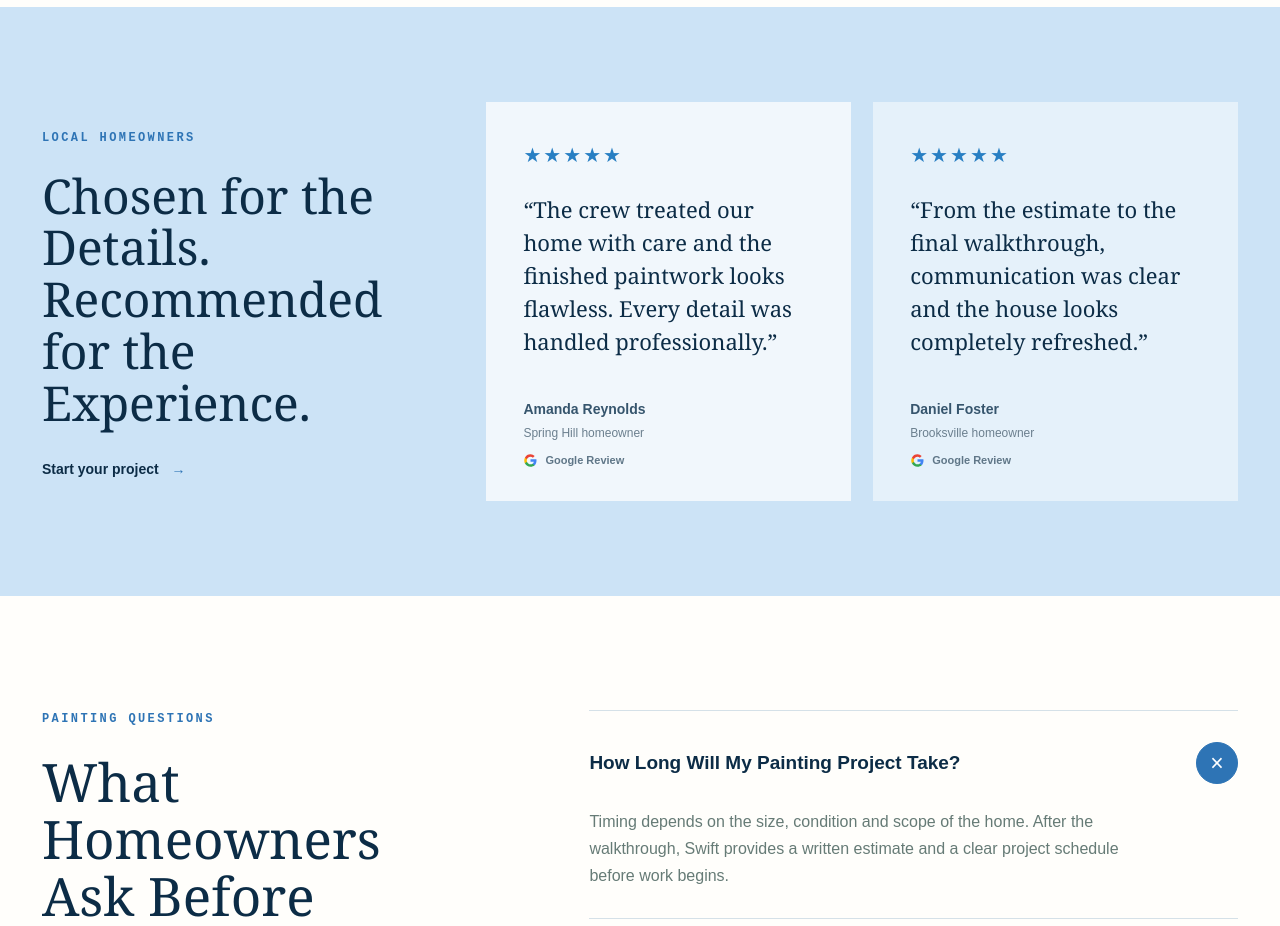
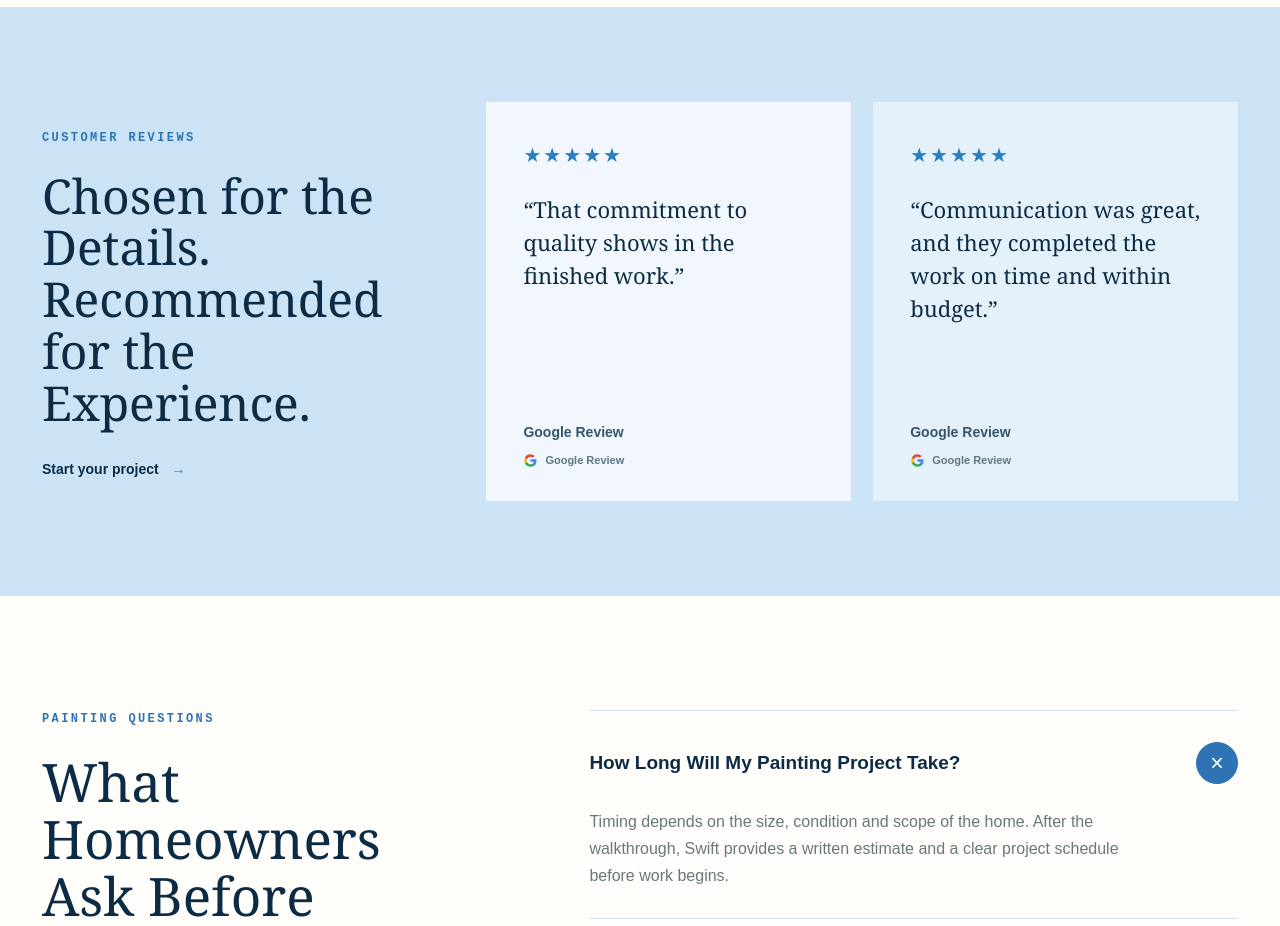
Before and after one commit to stylus1274/swift, a Next.js app: page /residential-painting in a window 1280 px wide. Shown: the part 5200-6126 px from the top of the page. Built offline with nearby package versions, Linux system fonts and the light colour scheme.

Commit message:
Replace placeholder painting reviews with verified Google feedback

```diff
--- a/app/residential-painting/page.tsx
+++ b/app/residential-painting/page.tsx
@@ -220,20 +220,20 @@ export default function ResidentialPaintingPage() {
 
       <section className="paint-review-section">
         <div className="paint-review-intro">
-          <p className="eyebrow">LOCAL HOMEOWNERS</p>
+          <p className="eyebrow">CUSTOMER REVIEWS</p>
           <h2>Chosen for the Details.<br />Recommended for the Experience.</h2>
           <a href="#paint-estimate">Start your project <span>→</span></a>
         </div>
         <article className="paint-review-card">
           <div className="stars" aria-label="5 out of 5 stars">★★★★★</div>
-          <blockquote>“The crew treated our home with care and the finished paintwork looks flawless. Every detail was handled professionally.”</blockquote>
-          <p><strong>Amanda Reynolds</strong><br /><span>Spring Hill homeowner</span></p>
+          <blockquote>“That commitment to quality shows in the finished work.”</blockquote>
+          <p><strong>Google Review</strong></p>
           <GoogleMark />
         </article>
         <article className="paint-review-card second">
           <div className="stars" aria-label="5 out of 5 stars">★★★★★</div>
-          <blockquote>“From the estimate to the final walkthrough, communication was clear and the house looks completely refreshed.”</blockquote>
-          <p><strong>Daniel Foster</strong><br /><span>Brooksville homeowner</span></p>
+          <blockquote>“Communication was great, and they completed the work on time and within budget.”</blockquote>
+          <p><strong>Google Review</strong></p>
           <GoogleMark />
         </article>
       </section>
```
